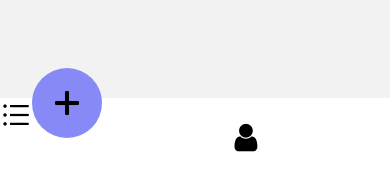
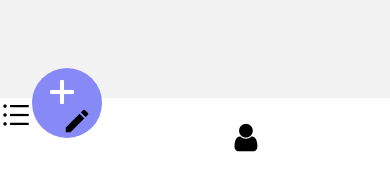
Before and after one commit to HenriqueCerrano/ReactNative-App, a React Native app: screen /BottomRoutes in a window 390 px wide. Shown: the part 666-841 px from the top of the page. Built offline with nearby package versions, Linux system fonts and the light colour scheme.

Commit message:
Arrumando TabItemButton, deixando ele centraliznado e mexendo tambem na opacidade do bottom

```diff
--- a/assets/src/components/CustomTabBar/index.tsx
+++ b/assets/src/components/CustomTabBar/index.tsx
@@ -13,13 +13,20 @@ export default ({state, navigation}: any) => {
          />
       </TouchableOpacity>
       <TouchableOpacity style={style.tabItemButtom}>
-         <View>
+         <View style={{width: '100%', left: 10, top: 4}}>
             <Entypo
             name='plus'
             size={40}
+            color={'#FFF'}
             />
          </View>
-
+         <View style={{flexDirection: 'row-reverse', width: '100%', right: 10, bottom: 4}}>
+            <MaterialIcons
+            name='edit'
+            style={{color: '#000'}}
+            size={30}
+            />
+         </View>
       </TouchableOpacity>
       <TouchableOpacity style={style.tabItem}>
          <FontAwesome
--- a/assets/src/components/CustomTabBar/styles.ts
+++ b/assets/src/components/CustomTabBar/styles.ts
@@ -6,6 +6,11 @@ export const style = StyleSheet.create({
         flexDirection: "row",
         height: 80,
         justifyContent: "space-around",
+        shadowColor: '#000',
+        shadowOffset: {
+            width: 0,
+            height: 3,
+        },
     },
     tabItem:{
         flex: 1,
```
